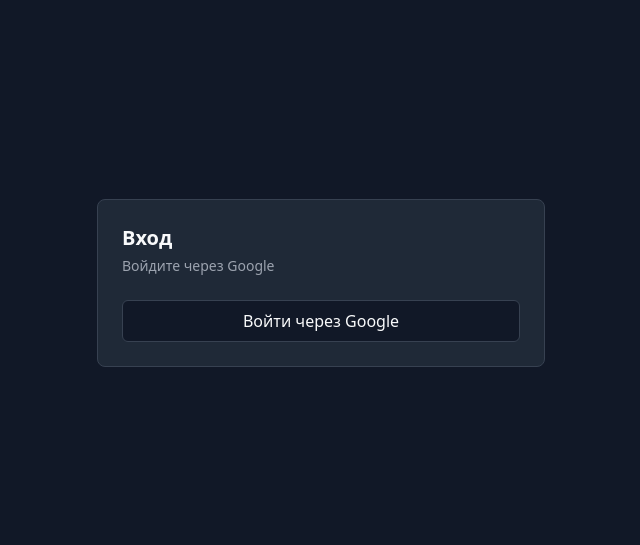
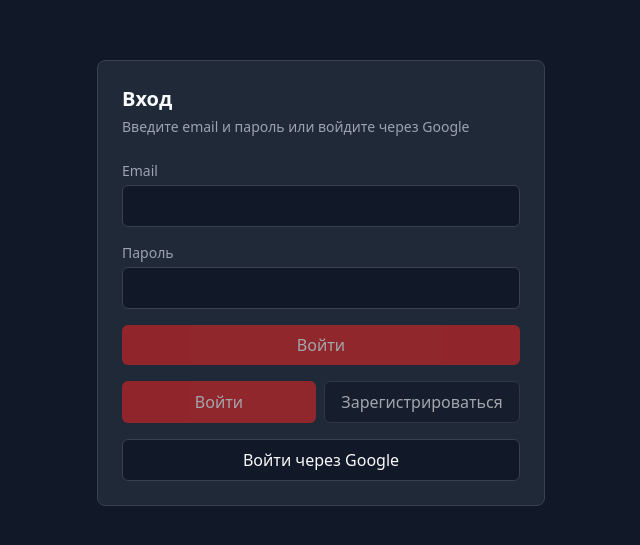
Before and after one commit to Maxxvall/KMOBN, a React (Vite) app: page / in a window 1280 px wide. Shown: the part 117-662 px from the top of the page, without its empty margins (319-959 px from the left). Built offline with nearby package versions, Linux system fonts and the light colour scheme; no server answers.

Commit message:
feat: добавить поддержку входа и регистрации через email с использованием Supabase

```diff
--- a/App.tsx
+++ b/App.tsx
@@ -155,7 +155,7 @@ const App: React.FC<AppProps> = ({ initialAuthenticated }) => {
 
     const handleLogin = useCallback(async (username: string, password: string) => {
         if (useSupabaseAuth) {
-            throw new Error('Используйте вход через Google');
+            throw new Error('Используйте вход через email или Google');
         }
         const ok = await checkUserCredentials(username, password);
         if (!ok) {
@@ -184,6 +184,36 @@ const App: React.FC<AppProps> = ({ initialAuthenticated }) => {
             provider: 'google',
             options: {
                 redirectTo,
+            },
+        });
+        if (error) {
+            throw new Error(error.message);
+        }
+    }, []);
+
+    const handleEmailLogin = useCallback(async (email: string, password: string) => {
+        if (!supabase) {
+            throw new Error('Supabase не настроен для входа по email');
+        }
+        const { error } = await supabase.auth.signInWithPassword({ email, password });
+        if (error) {
+            throw new Error(error.message);
+        }
+    }, []);
+
+    const handleEmailSignup = useCallback(async (email: string, password: string) => {
+        if (!supabase) {
+            throw new Error('Supabase не настроен для регистрации');
+        }
+        const redirectTo =
+            (import.meta.env.VITE_AUTH_REDIRECT_URL as string) ||
+            (import.meta.env.VITE_SITE_URL as string) ||
+            window.location.origin;
+        const { error } = await supabase.auth.signUp({
+            email,
+            password,
+            options: {
+                emailRedirectTo: redirectTo,
             },
         });
         if (error) {
@@ -1070,7 +1100,9 @@ const App: React.FC<AppProps> = ({ initialAuthenticated }) => {
             <Login
                 onLogin={handleLogin}
                 onGoogleLogin={handleGoogleLogin}
-                allowLocalLogin={!useSupabaseAuth}
+                onEmailLogin={handleEmailLogin}
+                onEmailSignup={handleEmailSignup}
+                useSupabaseAuth={useSupabaseAuth}
             />
         );
     }
--- a/components/Login.tsx
+++ b/components/Login.tsx
@@ -3,13 +3,16 @@ import React, { useMemo, useState } from 'react';
 type LoginProps = {
   onLogin: (username: string, password: string) => Promise<void> | void;
   onGoogleLogin: () => Promise<void> | void;
-  allowLocalLogin?: boolean;
+  onEmailLogin?: (email: string, password: string) => Promise<void> | void;
+  onEmailSignup?: (email: string, password: string) => Promise<void> | void;
+  useSupabaseAuth?: boolean;
 };
 
-const Login: React.FC<LoginProps> = ({ onLogin, onGoogleLogin, allowLocalLogin = true }) => {
+const Login: React.FC<LoginProps> = ({ onLogin, onGoogleLogin, onEmailLogin, onEmailSignup, useSupabaseAuth = false }) => {
   const [username, setUsername] = useState('');
   const [password, setPassword] = useState('');
   const [isSubmitting, setIsSubmitting] = useState(false);
+  const [isSignupSubmitting, setIsSignupSubmitting] = useState(false);
   const [isGoogleSubmitting, setIsGoogleSubmitting] = useState(false);
   const [error, setError] = useState<string | null>(null);
 
@@ -22,12 +25,32 @@ const Login: React.FC<LoginProps> = ({ onLogin, onGoogleLogin, allowLocalLogin =
     setIsSubmitting(true);
     setError(null);
     try {
+      if (useSupabaseAuth) {
+        if (!onEmailLogin) throw new Error('Вход по email недоступен');
+        await onEmailLogin(username.trim(), password);
+      } else {
         await onLogin(username.trim(), password);
+      }
     } catch (err) {
       const message = err instanceof Error ? err.message : 'Ошибка входа';
       setError(message);
     } finally {
       setIsSubmitting(false);
+    }
+  };
+
+  const handleSignup = async () => {
+    if (!canSubmit || isSignupSubmitting) return;
+    setIsSignupSubmitting(true);
+    setError(null);
+    try {
+      if (!onEmailSignup) throw new Error('Регистрация недоступна');
+      await onEmailSignup(username.trim(), password);
+    } catch (err) {
+      const message = err instanceof Error ? err.message : 'Ошибка регистрации';
+      setError(message);
+    } finally {
+      setIsSignupSubmitting(false);
     }
   };
 
@@ -50,18 +73,17 @@ const Login: React.FC<LoginProps> = ({ onLogin, onGoogleLogin, allowLocalLogin =
       <div className="w-full max-w-md bg-surface border border-border rounded-lg p-6">
         <h1 className="text-xl font-semibold text-text-primary">Вход</h1>
         <p className="mt-1 text-sm text-text-secondary">
-          {allowLocalLogin ? 'Введите логин и пароль или войдите через Google' : 'Войдите через Google'}
+          {useSupabaseAuth ? 'Введите email и пароль или войдите через Google' : 'Введите логин и пароль'}
         </p>
 
-        {allowLocalLogin && (
         <form onSubmit={handleSubmit} className="mt-6 space-y-4">
             <div>
-              <label className="block text-sm text-text-secondary">Логин</label>
+              <label className="block text-sm text-text-secondary">{useSupabaseAuth ? 'Email' : 'Логин'}</label>
               <input
                 value={username}
                 onChange={(e) => setUsername(e.target.value)}
                 className="mt-1 w-full rounded-md bg-background border border-border px-3 py-2 text-text-primary focus:outline-none focus:ring-2 focus:ring-primary"
-                autoComplete="username"
+                autoComplete={useSupabaseAuth ? 'email' : 'username'}
               />
             </div>
 
@@ -87,14 +109,41 @@ const Login: React.FC<LoginProps> = ({ onLogin, onGoogleLogin, allowLocalLogin =
             >
               {isSubmitting ? 'Проверка…' : 'Войти'}
             </button>
+            {useSupabaseAuth ? (
+              <div className="flex gap-2">
+                <button
+                  type="submit"
+                  disabled={!canSubmit}
+                  className="flex-1 rounded-md bg-primary px-4 py-2 text-text-primary font-medium disabled:opacity-60 hover:bg-primary-hover"
+                >
+                  {isSubmitting ? 'Проверка…' : 'Войти'}
+                </button>
+                <button
+                  type="button"
+                  disabled={!canSubmit || isSignupSubmitting}
+                  onClick={handleSignup}
+                  className="flex-1 rounded-md border border-border bg-background px-4 py-2 text-text-primary font-medium hover:bg-surface disabled:opacity-60"
+                >
+                  {isSignupSubmitting ? 'Создаю…' : 'Зарегистрироваться'}
+                </button>
+              </div>
+            ) : (
+              <button
+                type="submit"
+                disabled={!canSubmit}
+                className="w-full rounded-md bg-primary px-4 py-2 text-text-primary font-medium disabled:opacity-60 hover:bg-primary-hover"
+              >
+                {isSubmitting ? 'Проверка…' : 'Войти'}
+              </button>
+            )}
           </form>
-        )}
 
-        {error && !allowLocalLogin && (
+        {error && (
           <div className="mt-4 text-sm text-primary">{error}</div>
         )}
 
-        <div className={allowLocalLogin ? 'mt-4' : 'mt-6'}>
+        {useSupabaseAuth && (
+          <div className="mt-4">
             <button
               type="button"
               onClick={handleGoogleLogin}
@@ -104,6 +153,7 @@ const Login: React.FC<LoginProps> = ({ onLogin, onGoogleLogin, allowLocalLogin =
               {isGoogleSubmitting ? 'Открываю Google…' : 'Войти через Google'}
             </button>
           </div>
+        )}
       </div>
     </div>
   );
--- a/services/database.ts
+++ b/services/database.ts
@@ -261,12 +261,8 @@ export const importData = async (jsonData: string): Promise<void> => {
   }
   try {
     const data = JSON.parse(jsonData);
-    const generateId = (): string => {
-      if (typeof crypto !== 'undefined' && 'randomUUID' in crypto) {
-        return crypto.randomUUID();
-      }
-      return `id-${Date.now()}-${Math.random().toString(16).slice(2)}`;
-    };
+    const randomSuffix = () => Math.random().toString(36).slice(2, 8);
+    const generateId = (prefix: string): string => `${prefix}-${Date.now()}-${randomSuffix()}`;
     const asArray = <T>(value: unknown): T[] => Array.isArray(value) ? (value as T[]) : [];
 
     const rawEstimates = asArray<Estimate>(data.estimates);
@@ -278,7 +274,7 @@ export const importData = async (jsonData: string): Promise<void> => {
 
     const estimateIdMap = new Map<string, string>();
     rawEstimates.forEach(e => {
-      estimateIdMap.set(e.id, generateId());
+      estimateIdMap.set(e.id, generateId('sm-id'));
     });
     const estimates = rawEstimates.map(e => ({
       ...e,
@@ -289,23 +285,23 @@ export const importData = async (jsonData: string): Promise<void> => {
 
     const templates = rawTemplates.map(t => ({
       ...t,
-      id: generateId(),
+      id: generateId('template'),
       items: Array.isArray(t.items) ? t.items : [],
     }));
 
     const materials = rawMaterials.map(m => ({
       ...m,
-      id: generateId(),
+      id: generateId('material'),
     }));
 
     const works = rawWorks.map(w => ({
       ...w,
-      id: generateId(),
+      id: generateId('work'),
     }));
 
     const bundles = rawBundles.map(b => ({
       ...b,
-      id: generateId(),
+      id: generateId('bundle'),
       items: Array.isArray(b.items) ? b.items : [],
     }));
 
@@ -315,7 +311,7 @@ export const importData = async (jsonData: string): Promise<void> => {
       return {
         ...s,
         estimateId,
-        id: newEstimateId ? `salary-${estimateId}` : generateId(),
+        id: newEstimateId ? `salary-${estimateId}` : generateId('salary'),
       };
     });
     await Promise.all([
```
Lines whose indentation alone changed are shown as unchanged.
